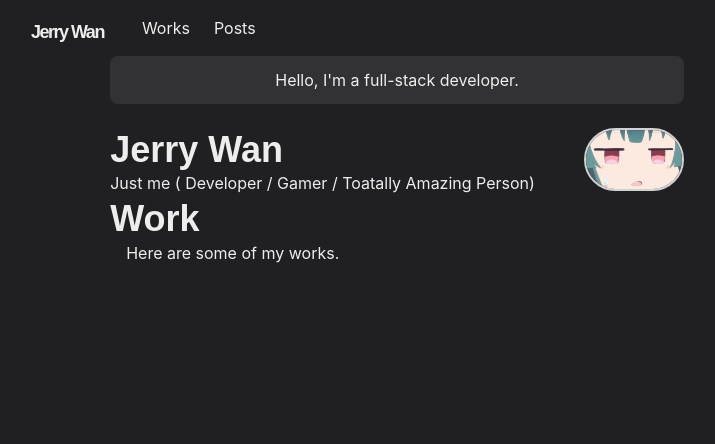
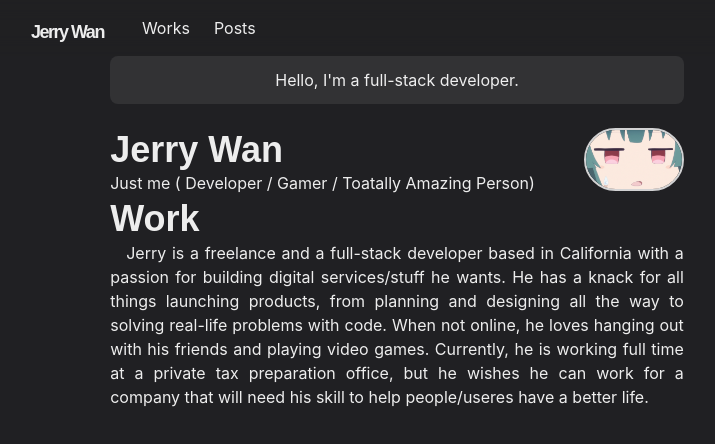
Before and after one commit to craftersol728/Jerry-s-Personal-Page, a Next.js app: page / in a window 1280 px wide. Shown: the top 444 px of the page, without its empty margins (243-958 px from the left). Built offline with nearby package versions, Linux system fonts and the light colour scheme.

Commit message:
i have no idea how to fix this error

```diff
--- a/pages/index.js
+++ b/pages/index.js
@@ -1,6 +1,7 @@
-import { Container , Box, Heading ,Image, useColorModeValue} from "@chakra-ui/react"
+
+import { Container , Box, Heading ,Image, useColorModeValue,} from "@chakra-ui/react"
 import Section from "../components/section"
-import Paragraph from "../components/paragraoh"
+import Paragraph from "../components/paragraph"
 
 const Page = () => {
   return (
@@ -25,7 +26,11 @@ const Page = () => {
             <Heading as="h3" variant="section-title">
                 Work
             </Heading>
-            <Paragraph>Here are some of my works.</Paragraph>
+            <Paragraph>
+
+                Jerry is a freelance and a full-stack developer based in California with a passion for building digital services/stuff he wants. He has a knack for all things launching products, from planning and designing all the way to solving real-life problems with code. When not online, he loves hanging out with his friends and playing video games. Currently, he is working full time at a private tax preparation office, but he wishes he can work for a company that will need his skill to help people/useres have a better life.
+
+            </Paragraph>
         </Section>
     </Container>
   )
```
Also changed, not shown: components/paragraph.js (renamed from components/paragraoh.js).
